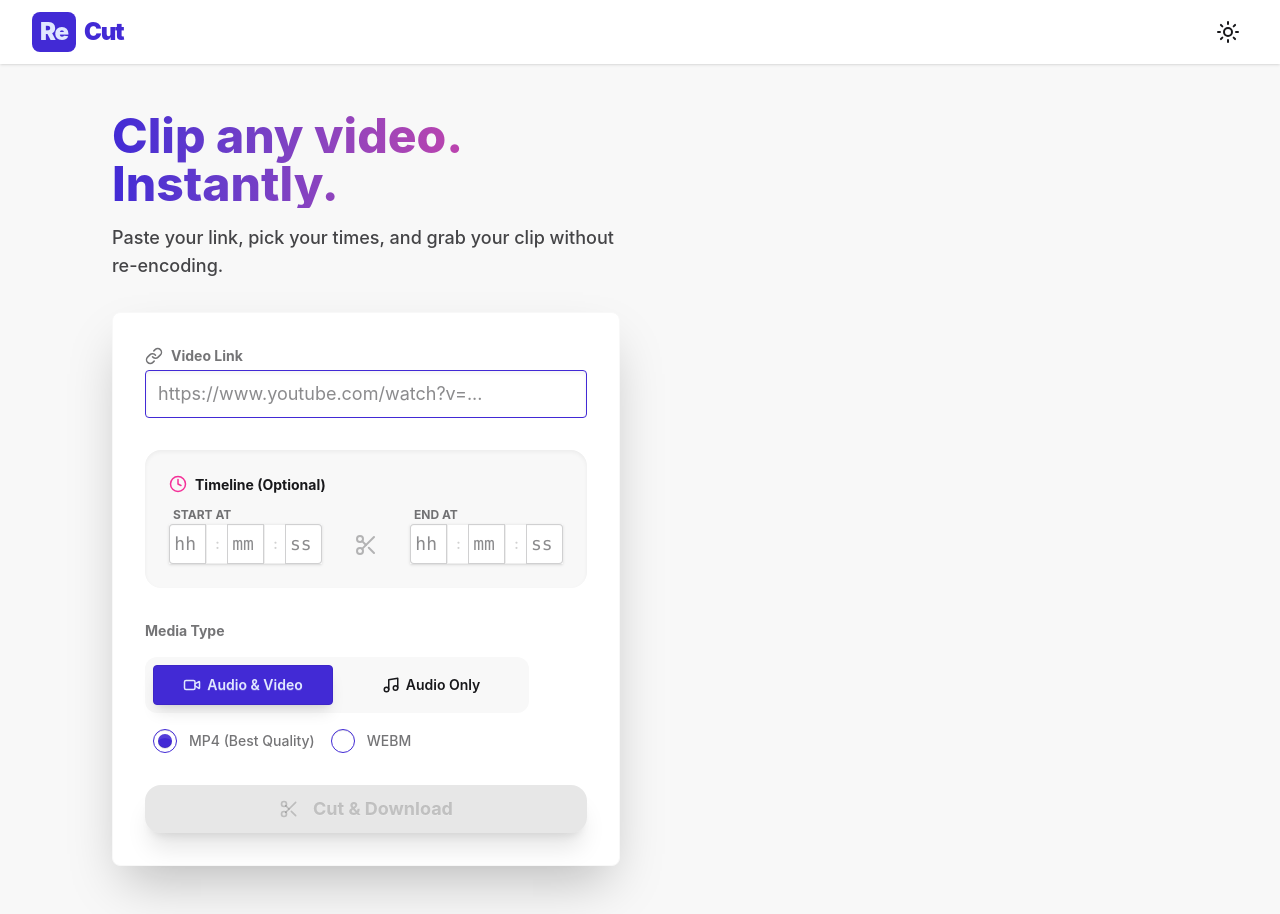
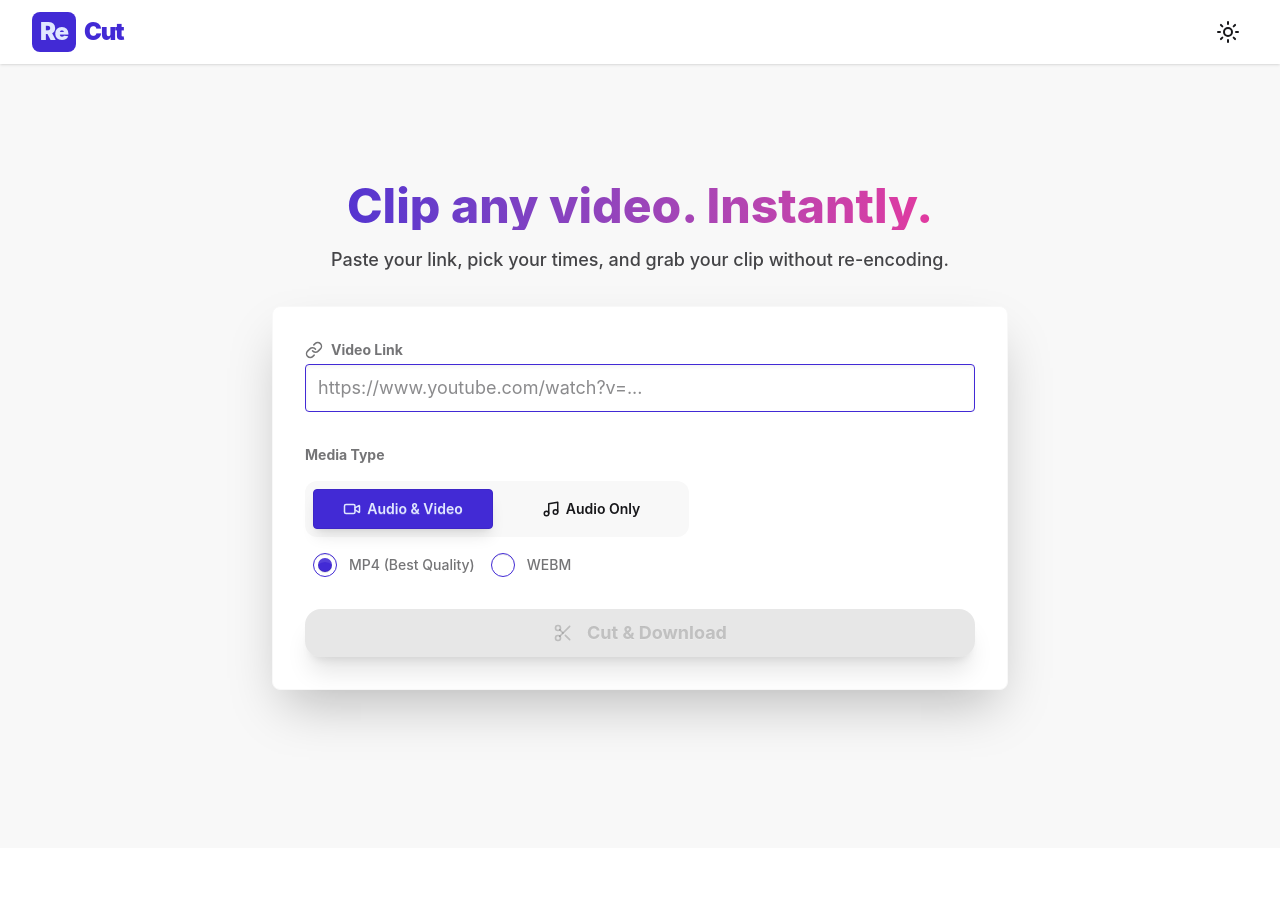
Before and after one commit to G4s01/ReCut, a SvelteKit app in the folder frontend/: page / in a window 1280 px wide. After the commit the page ends 848 px from the top, so only its background shows below. Built offline with nearby package versions, Linux system fonts and the light colour scheme; no server answers.

Commit message:
Center page layout

```diff
--- a/frontend/src/routes/+page.svelte
+++ b/frontend/src/routes/+page.svelte
@@ -167,10 +167,10 @@
 </script>
 
 <div class="hero min-h-[calc(100vh-5rem)]">
-  <div class="hero-content flex-col lg:flex-row gap-10 w-full max-w-6xl items-start">
+  <div class="hero-content flex-col gap-10 w-full max-w-3xl items-center">
 
-    <div class="flex-1 w-full space-y-6">
-      <div class="text-left mb-8">
+    <div class="w-full space-y-6">
+      <div class="text-center mb-8">
         <h1 class="text-5xl font-extrabold mb-4 text-transparent bg-clip-text bg-linear-to-r from-primary to-secondary">
           Clip any video. Instantly.
         </h1>
@@ -266,7 +266,7 @@
             </div>
             {/if}
 
-            {#if !videoInfo?.duration && !infoLoading}
+            {#if url && !videoInfo?.duration && !infoLoading}
             <!-- Fallback Time Selector if no duration available -->
             <div class="bg-base-200 p-6 rounded-2xl shadow-inner space-y-4">
               <div class="flex items-center gap-2 font-bold mb-2">
@@ -384,7 +384,7 @@
       </div>
     </div>
 
-    <div class="flex-1 w-full lg:sticky lg:top-24 space-y-6">
+    <div class="w-full space-y-6">
       {#if youtubeId && !result}
         <div class="card bg-base-100 shadow-xl border border-base-200 overflow-hidden">
           <div class="card-body p-0">
```
